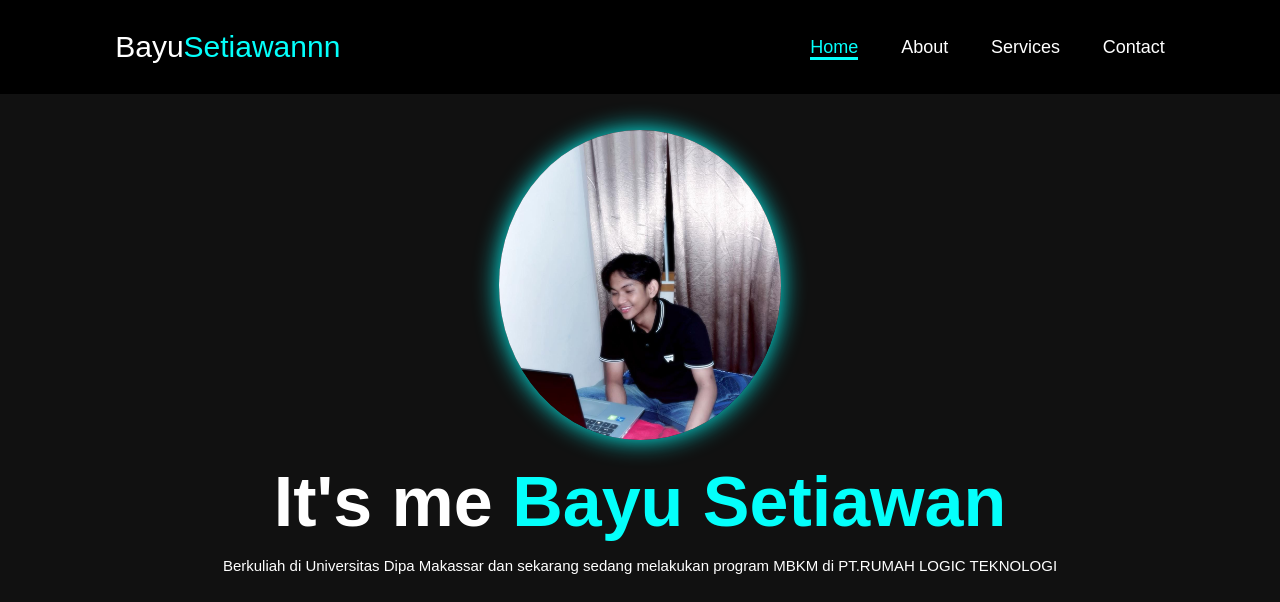
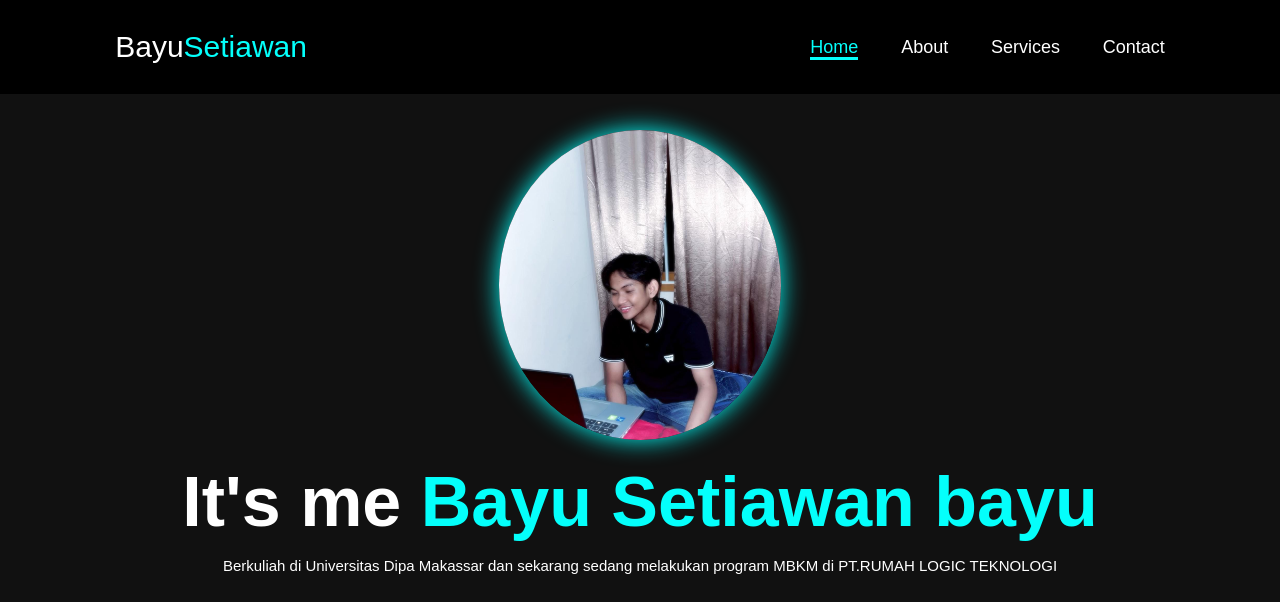
Before and after one commit to BayuSetiawan4724/Portofolio, a plain HTML site: page index.html in a window 1280 px wide. Shown: the top 602 px of the page. Drawn offline with nearby package versions, Linux system fonts and the light colour scheme.

Commit message:
perubahan baru skali

```diff
--- a/index.html
+++ b/index.html
@@ -9,7 +9,7 @@
 </head>
 <body>
     <header class="header">
-        <a href="#home" class="logo">Bayu<span>Setiawannn</span></a>
+        <a href="#home" class="logo">Bayu<span>Setiawan</span></a>
 
         <i class='bx bx-menu' id="menu-icon"></i>
 
@@ -26,7 +26,7 @@
             <img src="images.jpg" alt="">
         </div>
         <div class="home-content">
-            <h1>It's me <span>Bayu Setiawan</span></h1>
+            <h1>It's me <span>Bayu Setiawan bayu</span></h1>
             <p>Berkuliah di Universitas Dipa Makassar dan sekarang sedang melakukan program MBKM di PT.RUMAH LOGIC TEKNOLOGI</p>
             <div class="social-icons">
                 <a href="https://id.linkedin.com/"><i class='bx bxl-linkedin-square' ></i></a>
```
